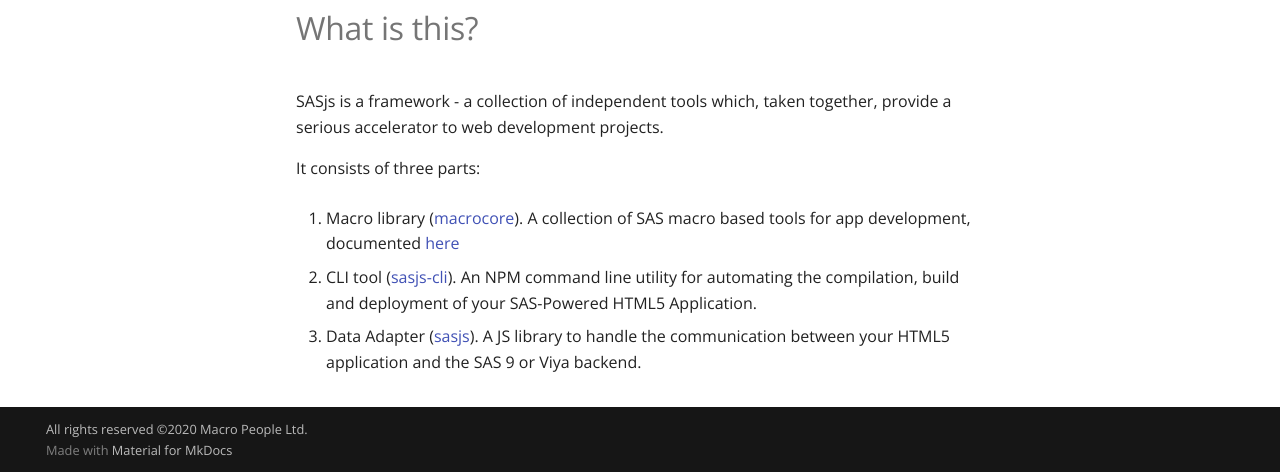
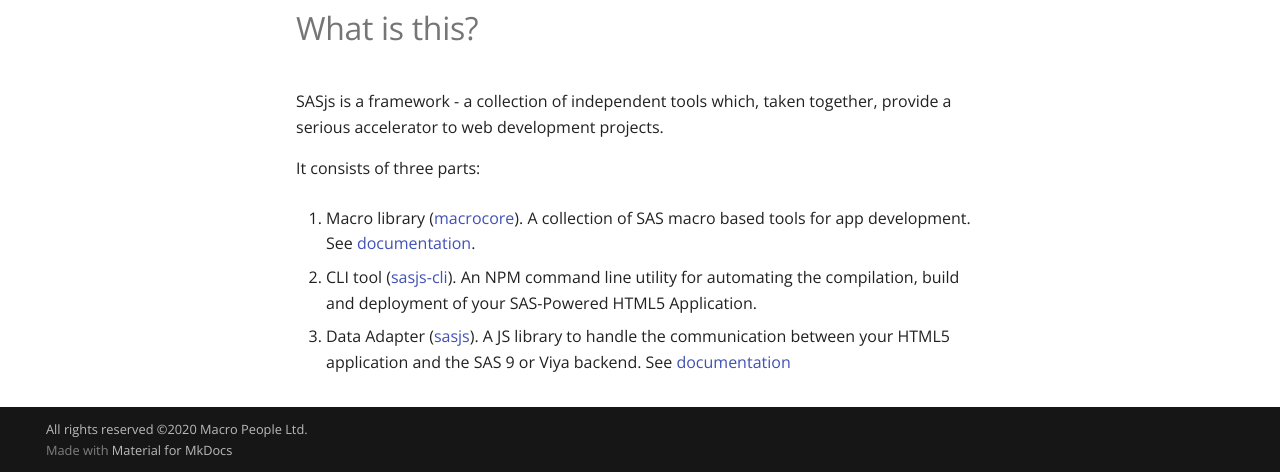
Before and after one commit to sasjs/sasjs.io, an MkDocs documentation site: the page built from docs/index.md, in a window 1280 px wide and 1285 px high. Shown: the part 813-1285 px from the top of the window. Built offline with MkDocs 1.6.1 and Material for MkDocs 9.7.7, drawn with Linux system fonts in a browser that asks for light colours; comment, search, counter and statistics services are not loaded; old or Windows-style settings are respelled for this version of MkDocs.

Commit message:
updated first page

```diff
--- a/docs/index.md
+++ b/docs/index.md
@@ -22,8 +22,8 @@
 
 It consists of three parts:
 
-1. Macro library ([macrocore](https://github.com/sasjs/core)).  A collection of SAS macro based tools for app development, documented [here](https://core.sasjs.io)
+1. Macro library ([macrocore](https://github.com/sasjs/core)).  A collection of SAS macro based tools for app development.  See [documentation](https://core.sasjs.io).
 
 2. CLI tool ([sasjs-cli](https://github.com/sasjs/cli)).  An NPM command line utility for automating the compilation, build and deployment of your SAS-Powered HTML5 Application.
 
-3. Data Adapter ([sasjs](https://github.com/sasjs/adapter)). A JS library to handle the communication between your HTML5 application and the SAS 9 or Viya backend.
+3. Data Adapter ([sasjs](https://github.com/sasjs/adapter)). A JS library to handle the communication between your HTML5 application and the SAS 9 or Viya backend.  See [documentation](https://adapter.sasjs.io)
```
